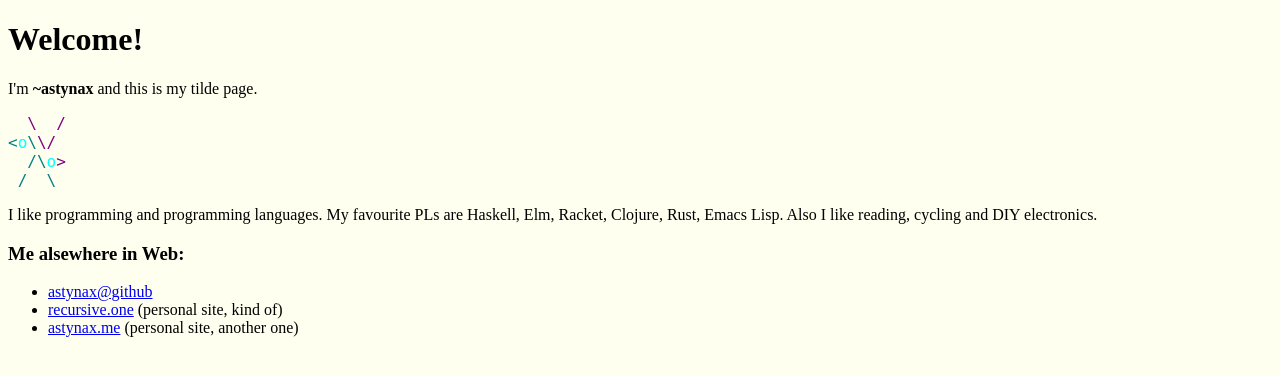
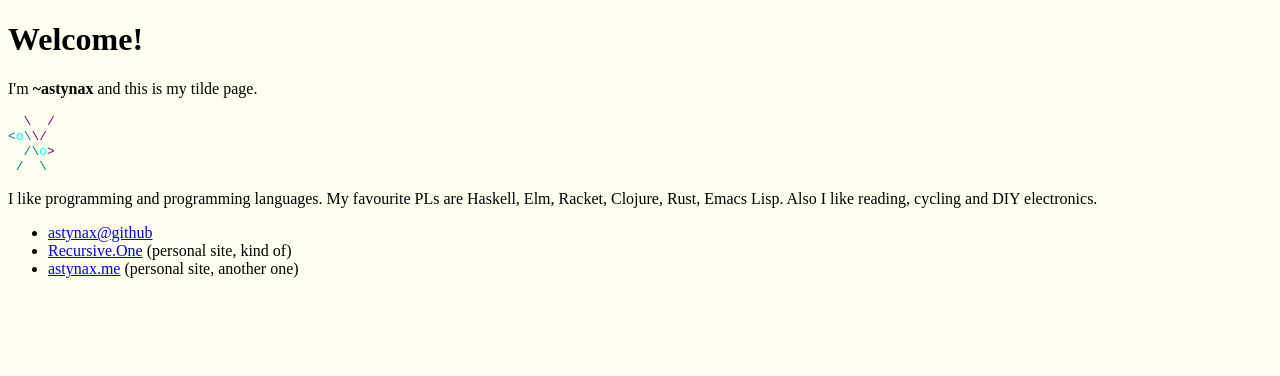
Before and after one commit to astynax/tilde.town, a plain HTML site: page public_html/index.html in a window 1280 px wide. Drawn offline with Linux system fonts and the light colour scheme.

Commit message:
bootstrap HTML generation

```diff
--- a/public_html/index.html
+++ b/public_html/index.html
@@ -3,56 +3,23 @@
   <head>
     <meta charset="utf-8">
     <title>~astynax</title>
-    <style>
-      body {
-        background-color: ivory;
-      }
-
-      .logo {
-        font-family: mono;
-      }
-
-      .logo .fst {
-        color: teal;
-      }
-
-      .logo .snd {
-        color: purple;
-      }
-
-      .logo .eye {
-        color: aqua;
-      }
-    </style>
+    <link rel="stylesheet" type="text/css" href="styles.css">
   </head>
   <body>
     <h1>Welcome!</h1>
-
-    <p>
-      I'm <strong>~astynax</strong> and this is my tilde page.
-    </p>
-
-    <div class="logo">
-      &nbsp;&nbsp;<span class="snd">\&nbsp;&nbsp;/</span>
-      <br/>
-      <span class="fst">&lt;</span><span class="eye">o</span><span class="fst">\</span><span class="snd">\/</span>
-      <br/>
-      <span class="fst">&nbsp;&nbsp;/\</span><span class="eye">o</span><span class="snd">&gt;</span>
-      <br/>
-      <span class="fst">&nbsp;/&nbsp;&nbsp;\</span>
-    </div>
-
-    <p>
-      I like programming and programming languages. My favourite PLs are
-      Haskell, Elm, Racket, Clojure, Rust, Emacs Lisp. Also I like reading,
-      cycling and DIY electronics.
-    </p>
-
-    <h3>Me alsewhere in Web:</h3>
-    <ul>
-      <li><a href="https://github.com/astynax">astynax@github</a></li>
-      <li><a href="https://recursive.one">recursive.one</a> (personal site, kind of)</li>
-      <li><a href="https://astynax.me">astynax.me</a> (personal site, another one)</li>
-    </ul>
+    <section>
+      <p>I'm <strong>~astynax</strong> and this is my tilde page.</p>
+      <pre class="logo"><span class="snd">  \  /</span><br><span class="fst">&lt;</span><span class="eye">o</span><span class="fst">\</span><span class="snd">\/</span><br><span class="fst">  /\</span><span class="eye">o</span><span class="snd">&gt;</span><br><span class="fst"> /  \</span></pre>
+      <p>I like programming and programming languages. My favourite PLs are Haskell, Elm, Racket, Clojure, Rust, Emacs Lisp. Also I like reading, cycling and DIY electronics.</p>
+    </section>
+    <section>
+      <ul>
+        <li>
+          <a href="https://github.com/astynax">astynax@github</a>
+        </li>
+        <li><a href="https://recursive.one">Recursive.One</a> (personal site, kind of)</li>
+        <li><a href="https://astynax.me">astynax.me</a> (personal site, another one)</li>
+      </ul>
+    </section>
   </body>
 </html>
--- /dev/null
+++ b/public_html/styles.css
@@ -0,0 +1,15 @@
+body {
+  background-color: ivory;
+}
+
+.logo .fst {
+  color: teal;
+}
+
+.logo .snd {
+  color: purple;
+}
+
+.logo .eye {
+  color: aqua;
+}
```
Also changed, not shown: 3 other files.
